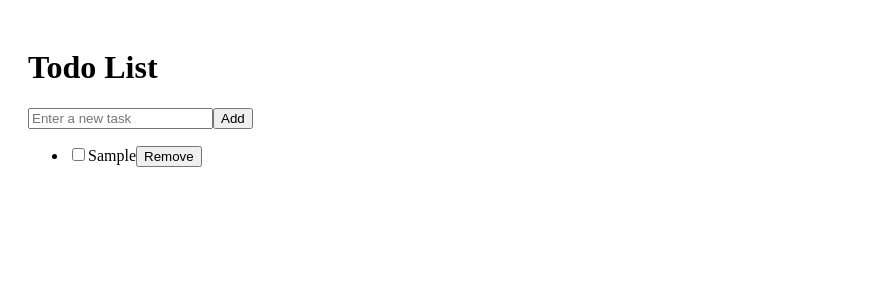
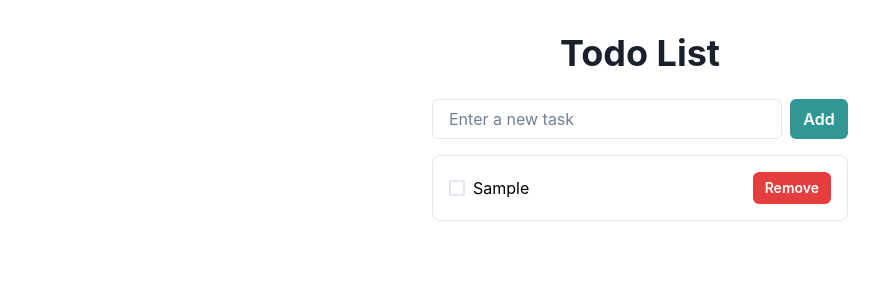
Before and after one commit to anshulg8/simple-todo, a React (Vite) app: page / in a window 1280 px wide. Both pictures are taken after typing "Sample" into the empty fields and a click on the button "Add". Shown: the top 300 px of the page, without its empty margins (0-883 px from the left). Built offline with nearby package versions, Linux system fonts and the light colour scheme.

Commit message:
adds basic styling using chakra UI

```diff
--- a/src/TodoApp.tsx
+++ b/src/TodoApp.tsx
@@ -1,4 +1,16 @@
 import React, { useState } from "react";
+import {
+  Box,
+  Button,
+  Checkbox,
+  Container,
+  Heading,
+  HStack,
+  Input,
+  List,
+  ListItem,
+  Text,
+} from "@chakra-ui/react";
 
 interface Todo {
   id: number;
@@ -33,34 +45,50 @@ const TodoApp: React.FC = () => {
   };
 
   return (
-    <div style={{ padding: "20px" }}>
-      <h1>Todo List</h1>
-      <input
-        type="text"
+    <Container maxW="md" mt={8}>
+      <Heading mb={6} textAlign="center">
+        Todo List
+      </Heading>
+      <HStack mb={4}>
+        <Input
+          placeholder="Enter a new task"
           value={newTodo}
           onChange={(e) => setNewTodo(e.target.value)}
-        placeholder="Enter a new task"
         />
-      <button onClick={addTodo}>Add</button>
-      <ul>
+        <Button colorScheme="teal" onClick={addTodo}>
+          Add
+        </Button>
+      </HStack>
+      <Box borderWidth="1px" borderRadius="lg" p={4}>
+        <List spacing={3}>
           {todos.map((todo) => (
-          <li
-            key={todo.id}
-            style={{
-              textDecoration: todo.isCompleted ? "line-through" : "none",
-            }}
-          >
-            <input
-              type="checkbox"
-              checked={todo.isCompleted}
+            <ListItem key={todo.id}>
+              <HStack justify="space-between">
+                <HStack>
+                  <Checkbox
+                    isChecked={todo.isCompleted}
                     onChange={() => toggleTodo(todo.id)}
                   />
+                  <Text
+                    as={todo.isCompleted ? "s" : undefined}
+                    color={todo.isCompleted ? "gray.500" : "black"}
+                  >
                     {todo.text}
-            <button onClick={() => removeTodo(todo.id)}>Remove</button>
-          </li>
+                  </Text>
+                </HStack>
+                <Button
+                  size="sm"
+                  colorScheme="red"
+                  onClick={() => removeTodo(todo.id)}
+                >
+                  Remove
+                </Button>
+              </HStack>
+            </ListItem>
           ))}
-      </ul>
-    </div>
+        </List>
+      </Box>
+    </Container>
   );
 };
 
--- a/src/main.tsx
+++ b/src/main.tsx
@@ -1,9 +1,9 @@
-import { StrictMode } from "react";
 import { createRoot } from "react-dom/client";
+import { ChakraProvider } from "@chakra-ui/react";
 import App from "./App.tsx";
 
 createRoot(document.getElementById("root")!).render(
-  <StrictMode>
+  <ChakraProvider>
     <App />
-  </StrictMode>
+  </ChakraProvider>
 );
--- /dev/null
+++ b/src/types.ts
@@ -0,0 +1,5 @@
+export interface Todo {
+  id: number;
+  text: string;
+  isCompleted: boolean;
+}
```
Lines whose indentation alone changed are shown as unchanged.
